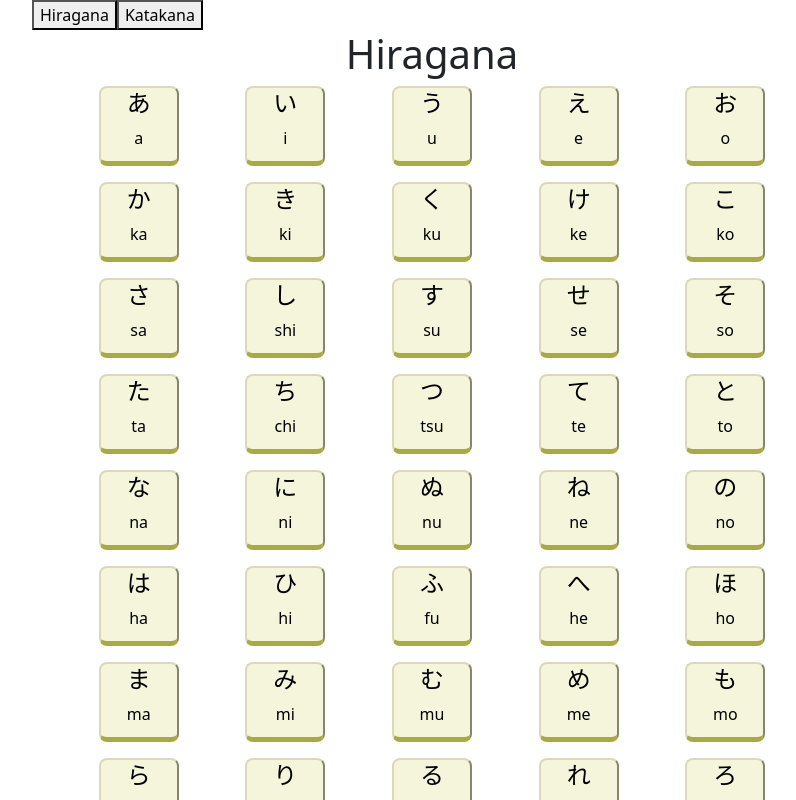
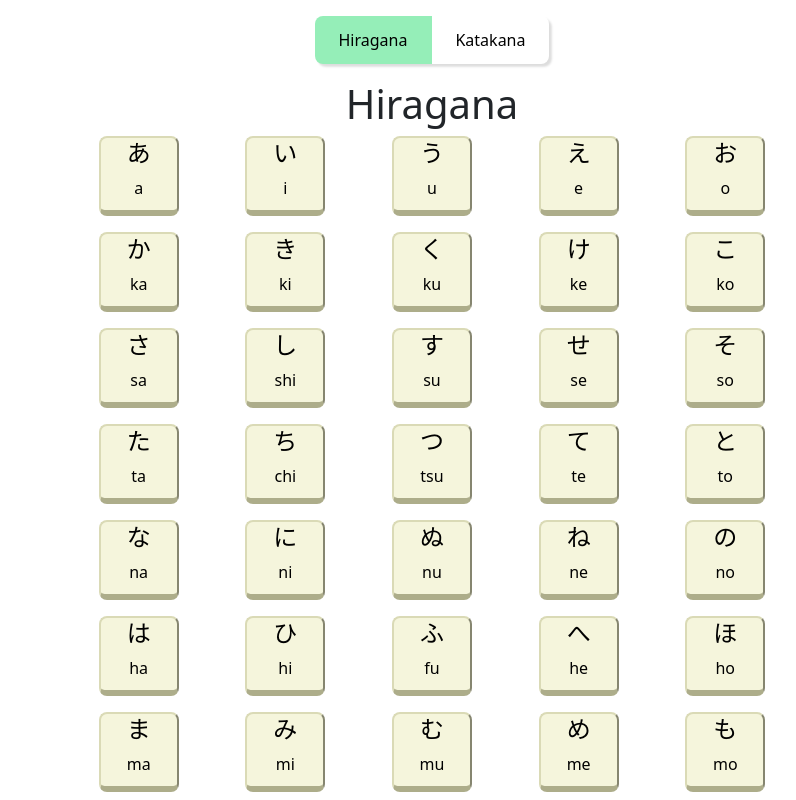
Before and after one commit to Omrron/LanguageLearnSite, a React (Vite) app in the folder LanguageSite/: page / in a window 1280 px wide. Shown: the top 800 px of the page, without its empty margins (208-1004 px from the left). Built offline with nearby package versions, Linux system fonts and the light colour scheme.

Commit message:
Tabs styling

```diff
--- a/LanguageSite/src/Styles/CommonStyles.css
+++ b/LanguageSite/src/Styles/CommonStyles.css
@@ -2,8 +2,9 @@
 *::before,
 *::after {
   /* outline: 2px solid lime; */
-  /* background-color: hsl(0 100% 50% / .1); */
+  /* background-color: hsl(0 100% 50% / .1);*/
 }
+
 
 .wrapper {
   margin-inline: auto;
@@ -18,13 +19,15 @@
 
 .centered {
   text-align: center;
+  margin-inline: auto;
+  max-width: 50rem;
 }
 
 .kana-btn,
 .kana-btn-selected {
   background-color: #f5f5dc;
   border-color: #dadab6;
-  border-bottom: 5px outset #fdfd69;
+  border-bottom: 6px solid #adad8a;
   border-radius: 8px;
   height: 5rem;
   width: 5rem;
@@ -32,14 +35,14 @@
 }
 
 .kana-btn-selected {
+    font-weight: bold;
     background-color: lightcyan;
-    border-color: #96ABAB;
-    border-bottom-color: lightcyan;
+    border-color: #a0c9c9;
 }
 
 .kana-btn:disabled {
     background-color: #a7a7a750;
-    border:0px;
+    border: none;
     pointer-events: none;
 }
 
@@ -47,12 +50,41 @@
 .kana-btn:hover {
     font-weight: bold;
     background-color: lightcyan;
-    border-color: #96ABAB;
-    border-bottom-color: lightcyan;
+    border-color: #a0c9c9;
 }
+
 .kana-btn:active,
 .kana-btn-selected:active {
     margin-top: 4px;
     height: calc(5rem - 5px);
-    border: 1px solid #96ABAB;
+    border-bottom-width: 1px;
 }
+
+.tabs{
+  --bg-offset: 0%;
+  margin-block: 1em;
+  overflow: hidden;
+  position: relative;
+  width: fit-content;
+  border-radius: 0.5rem;
+  box-shadow: 2.8px 2.8px 2.2px rgba(0, 0, 0, 0.137);
+}
+
+.tabs::after {
+  content: "";
+  width: 50%;
+  height: 100%;
+  background: rgba(44, 222, 115, 0.5);
+  position: absolute;
+  z-index: -1;
+  top: 0;
+  left: var(--bg-offset);
+  transition: left 0.3s;
+}
+
+.tab{
+  background-color: transparent;
+  border: 0;
+  width:max-content;
+  padding: 0.75rem 1.5rem;
+}
--- a/LanguageSite/src/pages/KanaPage.tsx
+++ b/LanguageSite/src/pages/KanaPage.tsx
@@ -3,6 +3,10 @@ import { hiragana, katakana } from "../constants";
 import { word } from "../types";
 import ".././Styles/CommonStyles.css";
 import { Tabs } from "@ark-ui/react";
+import { useState } from "react";
+
+const WIDTH = 50;
+const kanaTypes : { [id:string] : word[]} = {"Hiragana":hiragana, "Katakana":katakana};
 
 const handleSelectItem = (item: word) => {
   let sound = new Audio(`src\\assets\\Audio\\${item.Translation}.mp3`);
@@ -10,13 +14,14 @@ const handleSelectItem = (item: word) => {
 };
 
 const KanaPage = () => {
-  const kanaTypes : { [id:string] : word[]} = {"Hiragana":hiragana, "Katakana":katakana};
+  const [bgOffset, setBgOffset] = useState(0);
+
   return (
     <div className="wrapper">
       <Tabs.Root defaultValue={Object.keys(kanaTypes)[0]}>
-        <Tabs.List>
-          {Object.keys(kanaTypes).map((kanaType) => (
-            <Tabs.Trigger key={kanaType} value={kanaType}>
+        <Tabs.List className="centered tabs" style={{'--bg-offset':`${bgOffset}%`}}>
+          {Object.keys(kanaTypes).map((kanaType, index) => (
+            <Tabs.Trigger className="tab" key={kanaType} value={kanaType} onClick={() => setBgOffset(WIDTH * index)}>
               {kanaType}
             </Tabs.Trigger>
           ))}
--- a/LanguageSite/src/types.ts
+++ b/LanguageSite/src/types.ts
@@ -18,3 +18,9 @@ export class word implements IWord
         this.Phonetic = phonetic
     }
 }
+
+declare module 'csstype' {
+    interface Properties {
+        [key: `--${string}`]: string | number | null | undefined;
+    }
+  }
```
